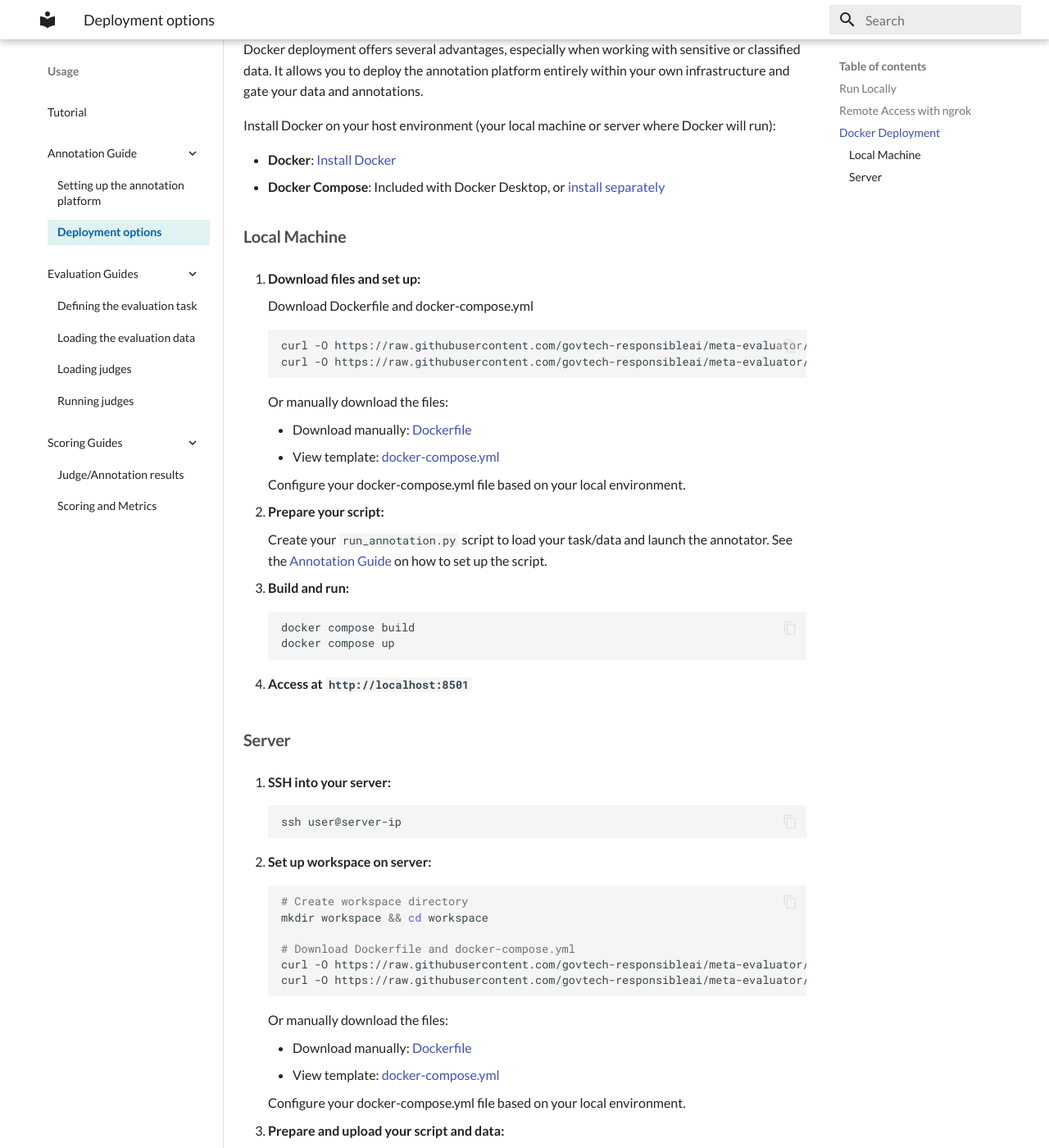
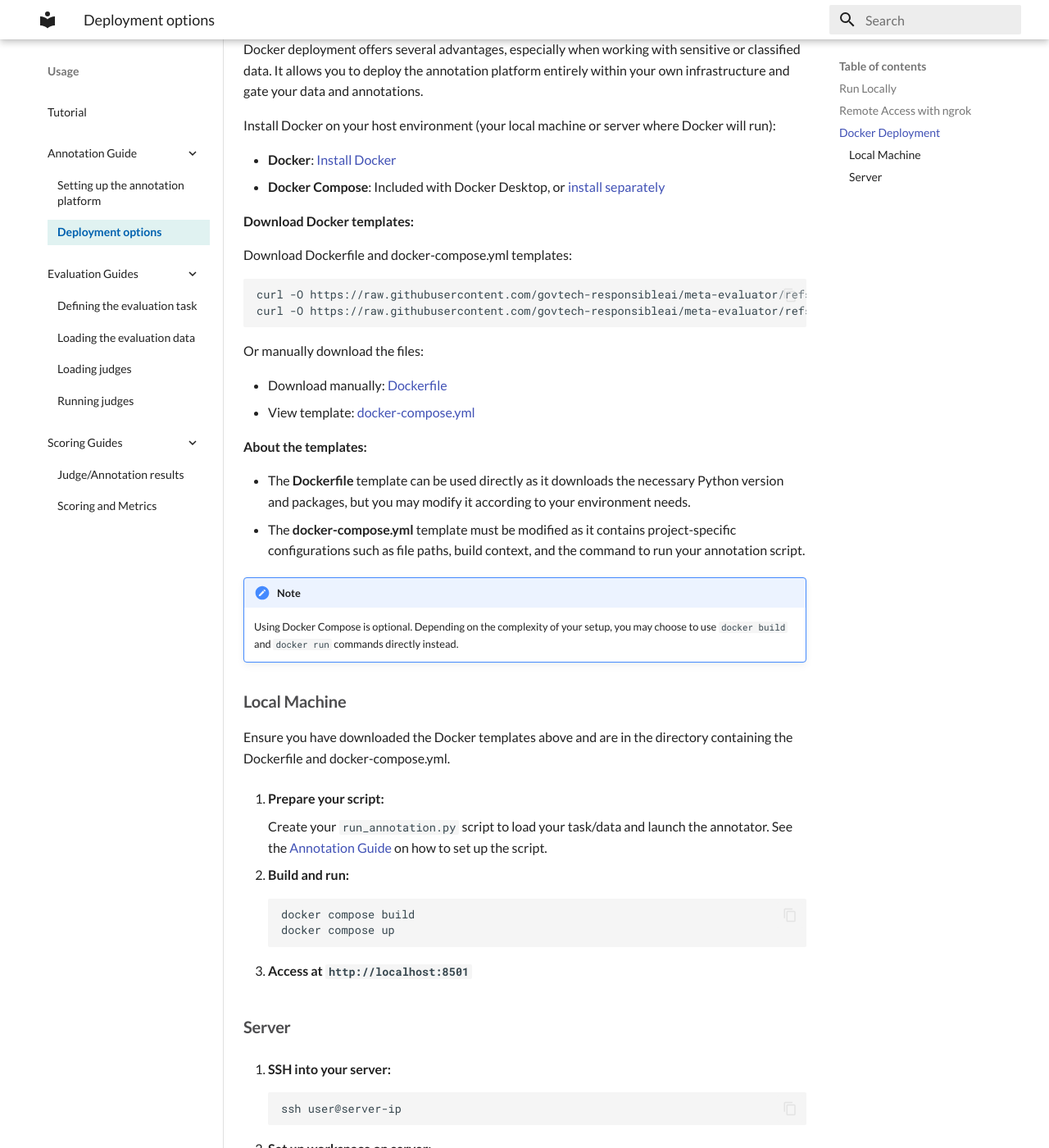
Before and after one commit to govtech-responsibleai/meta-evaluator, an MkDocs documentation site: the page built from docs/annotation_guide/deployment.md, in a window 1280 px wide and 1400 px high, scrolled down 1713 px. Shown: the whole window at 82% size. Built offline with MkDocs 1.6.1 and Material for MkDocs 9.7.7, drawn with Linux system fonts in a browser that asks for light colours; some of the changed text lies outside the part shown.

Commit message:
feat: update docker docs

````diff
--- a/docs/annotation_guide/deployment.md
+++ b/docs/annotation_guide/deployment.md
@@ -70,29 +70,36 @@ Install Docker on your host environment (your local machine or server where Dock
 - **Docker**: [Install Docker](https://docs.docker.com/get-docker/)
 - **Docker Compose**: Included with Docker Desktop, or [install separately](https://docs.docker.com/compose/install/)
 
+**Download Docker templates:**
+
+Download Dockerfile and docker-compose.yml templates:
+```bash
+curl -O https://raw.githubusercontent.com/govtech-responsibleai/meta-evaluator/refs/heads/main/docker/Dockerfile
+curl -O https://raw.githubusercontent.com/govtech-responsibleai/meta-evaluator/refs/heads/main/docker/docker-compose.yml
+```
+
+Or manually download the files:
+
+- Download manually: [Dockerfile](https://raw.githubusercontent.com/govtech-responsibleai/meta-evaluator/main/docker/Dockerfile)
+- View template: [docker-compose.yml](https://github.com/govtech-responsibleai/meta-evaluator/blob/main/docker/docker-compose.yml)
+
+**About the templates:**
+
+- The **Dockerfile** template can be used directly as it downloads the necessary Python version and packages, but you may modify it according to your environment needs.
+- The **docker-compose.yml** template must be modified as it contains project-specific configurations such as file paths, build context, and the command to run your annotation script.
+
+!!! note
+    Using Docker Compose is optional. Depending on the complexity of your setup, you may choose to use `docker build` and `docker run` commands directly instead.
+
 ### Local Machine
 
+Ensure you have downloaded the Docker templates above and are in the directory containing the Dockerfile and docker-compose.yml.
 
-1.  **Download files and set up:**
-
-    Download Dockerfile and docker-compose.yml
-    ```bash
-    curl -O https://raw.githubusercontent.com/govtech-responsibleai/meta-evaluator/refs/heads/main/Dockerfile
-    curl -O https://raw.githubusercontent.com/govtech-responsibleai/meta-evaluator/refs/heads/main/examples/rejection/docker-compose.yml
-    ```
-
-    Or manually download the files:
-
-    - Download manually: [Dockerfile](https://raw.githubusercontent.com/govtech-responsibleai/meta-evaluator/main/Dockerfile)
-    - View template: [docker-compose.yml](https://github.com/govtech-responsibleai/meta-evaluator/blob/main/examples/rejection/docker-compose.yml)
-
-    Configure your docker-compose.yml file based on your local environment.
-
-2.  **Prepare your script:**
+1.  **Prepare your script:**
 
     Create your `run_annotation.py` script to load your task/data and launch the annotator. See the [Annotation Guide](annotation.md) on how to set up the script.
 
-3.  **Build and run:**
+2.  **Build and run:**
 
     ```bash
     docker compose build
@@ -112,21 +119,14 @@ Install Docker on your host environment (your local machine or server where Dock
 
 2.  **Set up workspace on server:**
 
+    Download the Docker templates (see instructions above) and upload them to your server. Ensure you are in the directory containing the Dockerfile and docker-compose.yml.
+
     ```bash
     # Create workspace directory
     mkdir workspace && cd workspace
 
-    # Download Dockerfile and docker-compose.yml
-    curl -O https://raw.githubusercontent.com/govtech-responsibleai/meta-evaluator/main/Dockerfile
-    curl -O https://raw.githubusercontent.com/govtech-responsibleai/meta-evaluator/main/examples/rejection/docker-compose.yml
+    # Upload Dockerfile and docker-compose.yml to this directory
     ```
-
-    Or manually download the files:
-
-    - Download manually: [Dockerfile](https://raw.githubusercontent.com/govtech-responsibleai/meta-evaluator/main/Dockerfile)
-    - View template: [docker-compose.yml](https://github.com/govtech-responsibleai/meta-evaluator/blob/main/examples/rejection/docker-compose.yml)
-
-    Configure your docker-compose.yml file based on your local environment.
 
 3.  **Prepare and upload your script and data:**
 
````
Also changed, not shown: other parts of docs/annotation_guide/deployment.md (+2 -2 lines), README.md (+4 -1 lines), 7 other files.
